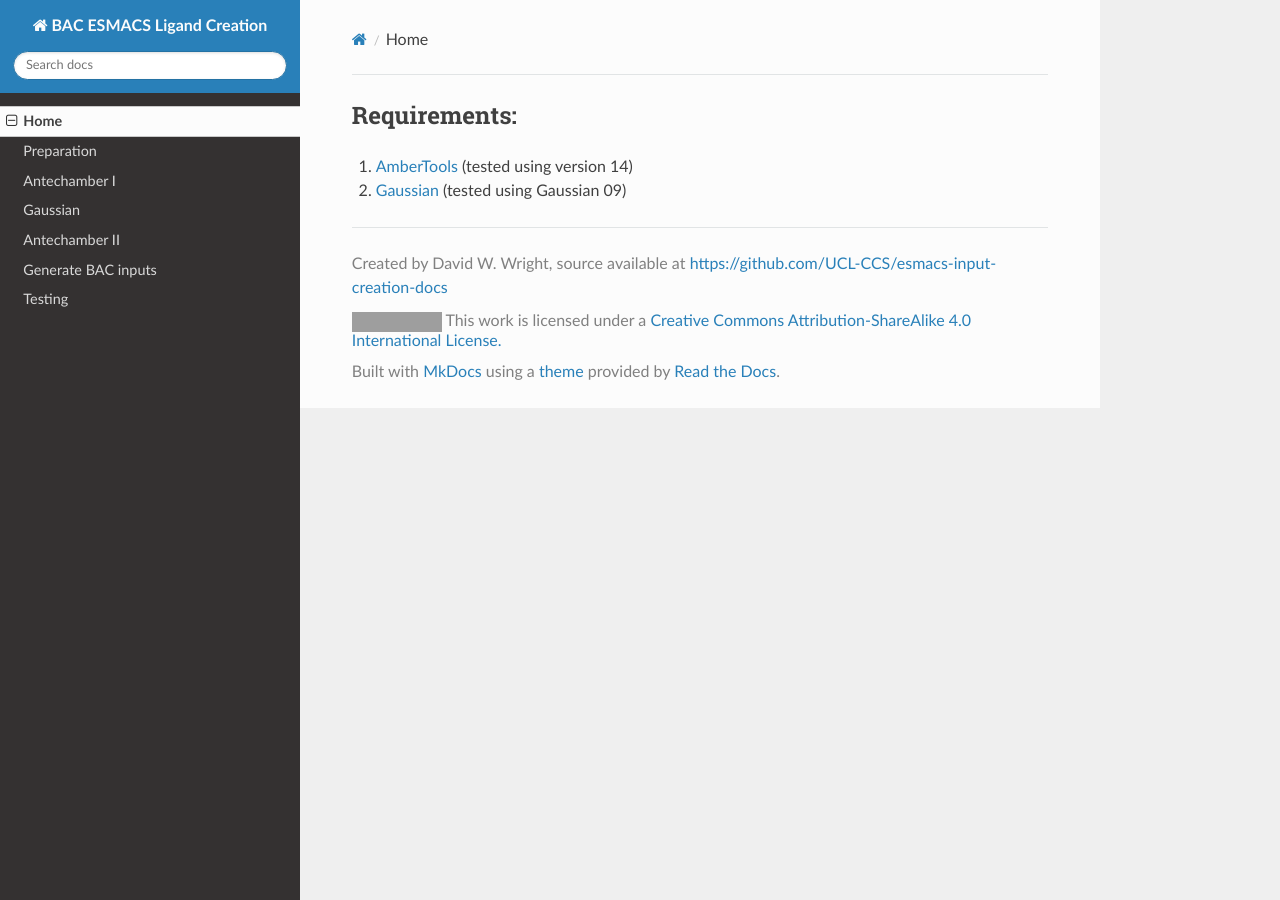
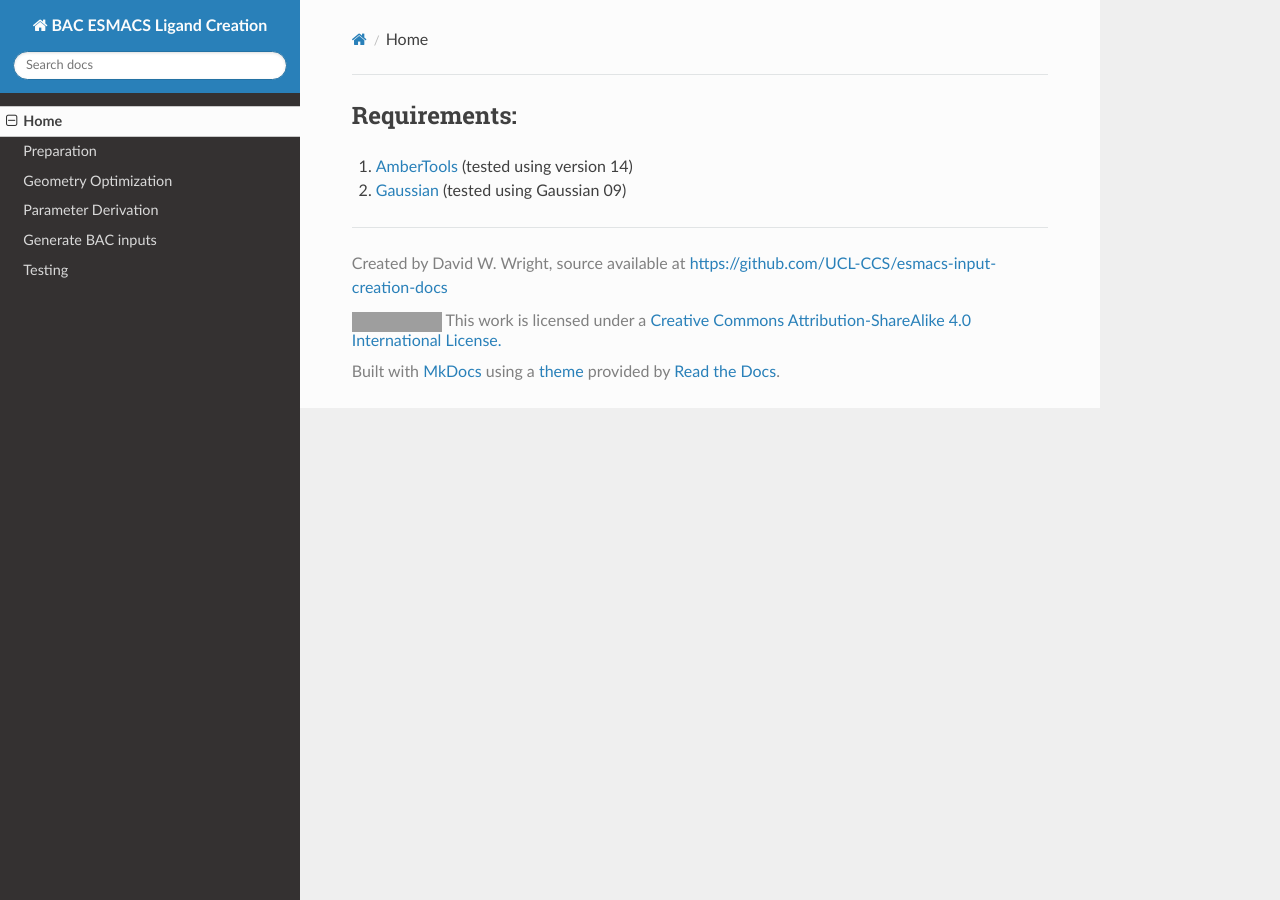
Before and after one commit to UCL-CCS/esmacs-input-creation-docs, an MkDocs documentation site: the page built from docs/index.md, in a window 1280 px wide. Built offline with MkDocs 1.6.1, drawn with Linux system fonts in a browser that asks for light colours; nearby versions of some CDN libraries; old or Windows-style settings are respelled for this version of MkDocs; grey boxes are pictures that could not be loaded.

Commit message:
Revised content listing

```diff
--- a/mkdocs.yml
+++ b/mkdocs.yml
@@ -5,9 +5,8 @@ site_author: David W. Wright
 pages:
     - Home: index.md
     - Preparation: preparation.md
-    - Antechamber I: antechamber_i.md
-    - Gaussian: gaussian.md
-    - Antechamber II: antechamber_ii.md
+    - Geometry Optimization: geometry_optimization.md
+    - Parameter Derivation: parameter_derivation.md
     - Generate BAC inputs: generate_bac_inputs.md
     - Testing: testing.md
 
```
